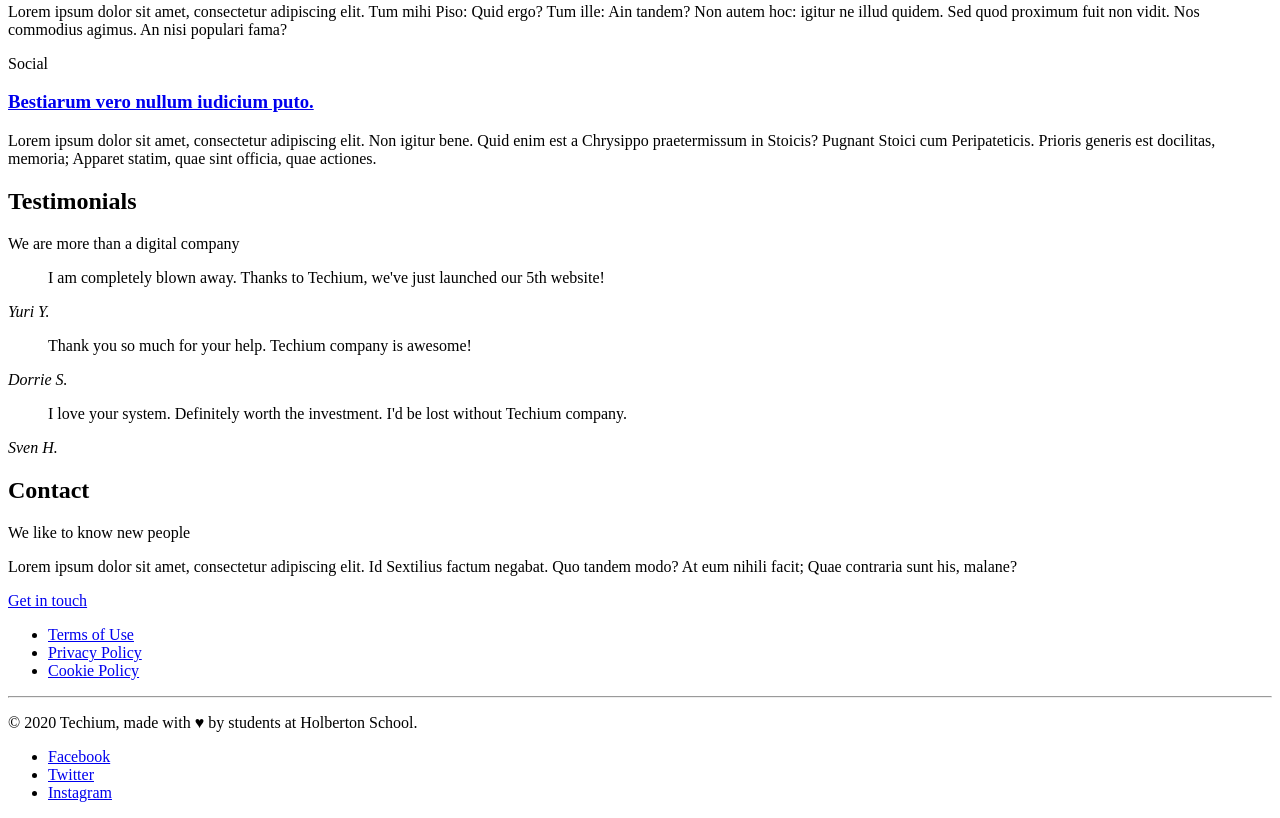
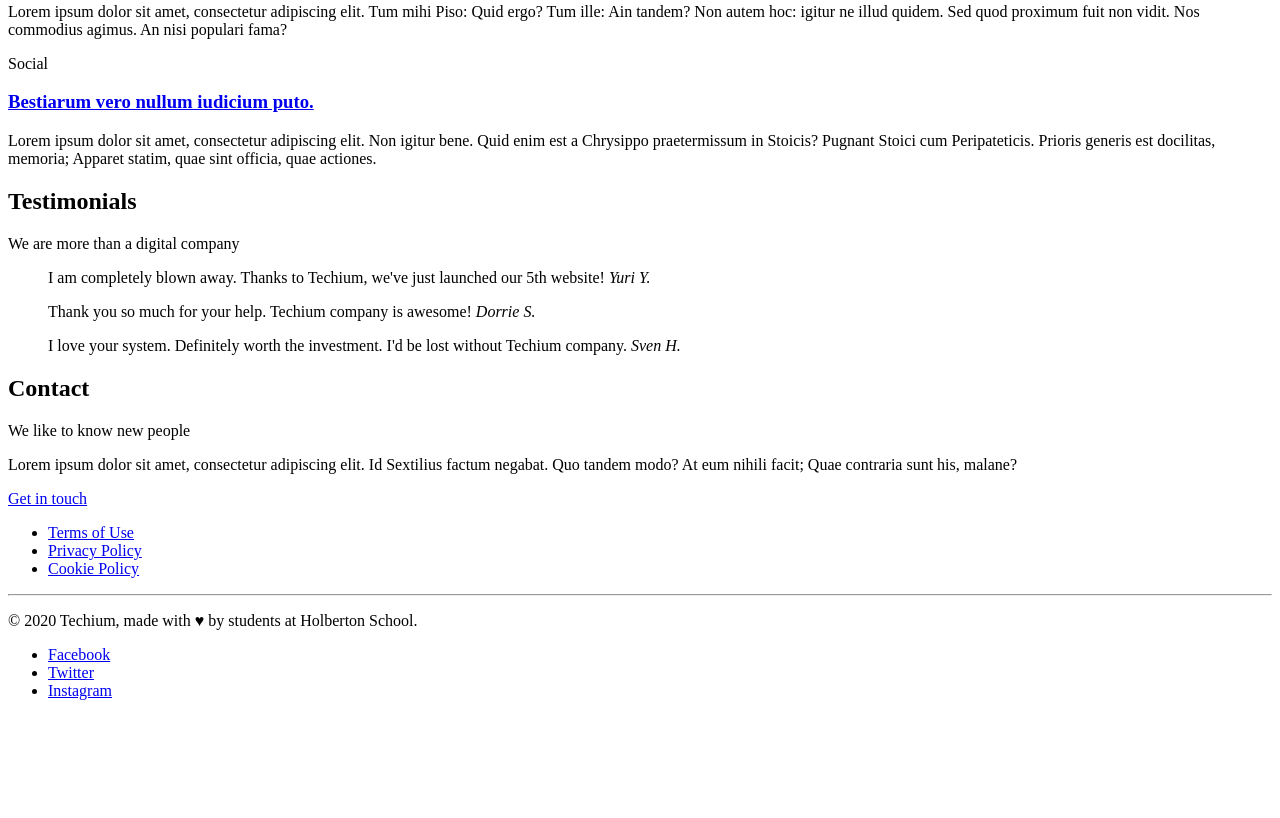
Before and after one commit to I7RANK/holbertonschool-web_front_end, a plain HTML site: page 0x00-html_advanced/29-index.html in a window 1280 px wide. Shown: the part 1507-2325 px from the top of the page. After the commit the page ends 2223 px from the top, so only its background shows below. Drawn offline with Linux system fonts and the light colour scheme.

Commit message:
adding p tag inside of blockquote tag

```diff
--- a/0x00-html_advanced/29-index.html
+++ b/0x00-html_advanced/29-index.html
@@ -200,23 +200,30 @@
                 <div>
                     <article>
                         <blockquote>
-                            I am completely blown away. Thanks to Techium, we've just launched our 5th website!
+                            <p>
+                                I am completely blown away. Thanks to Techium, we've just launched our 5th website!
+                                <cite>Yuri Y.</cite>
+                            </p>
                         </blockquote>
-                        <cite>Yuri Y.</cite>
                     </article>
 
                     <article>
                         <blockquote>
-                            Thank you so much for your help. Techium company is awesome!
+                            <p>
+                                Thank you so much for your help. Techium company is awesome!
+                                <cite>Dorrie S.</cite>
+                            </p>
                         </blockquote>
-                        <cite>Dorrie S.</cite>
                     </article>
 
                     <article>
                         <blockquote>
-                            I love your system. Definitely worth the investment. I'd be lost without Techium company.
+                            <p>
+                                I love your system. Definitely worth the investment. I'd be lost without Techium
+                                company.
+                                <cite>Sven H.</cite>
+                            </p>
                         </blockquote>
-                        <cite>Sven H.</cite>
                     </article>
                 </div>
             </div>
```
